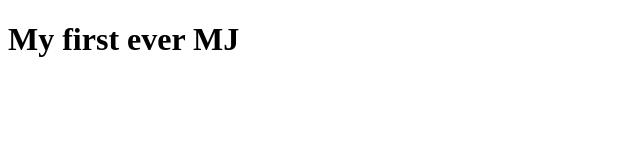
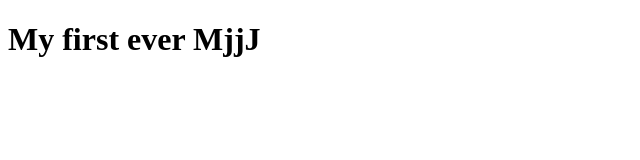
Before and after one commit to Emzthugll/First, a plain HTML site: page index.html in a window 1280 px wide. Shown: the full height of the page, 0-640 px from the left. Drawn offline with Linux system fonts and the light colour scheme.

Commit message:
change a word

```diff
--- a/index.html
+++ b/index.html
@@ -6,6 +6,6 @@
     <title>Document</title>
   </head>
   <body>
-    <h1>My first ever MJ</h1>
+    <h1>My first ever MjjJ</h1>
   </body>
 </html>
```
